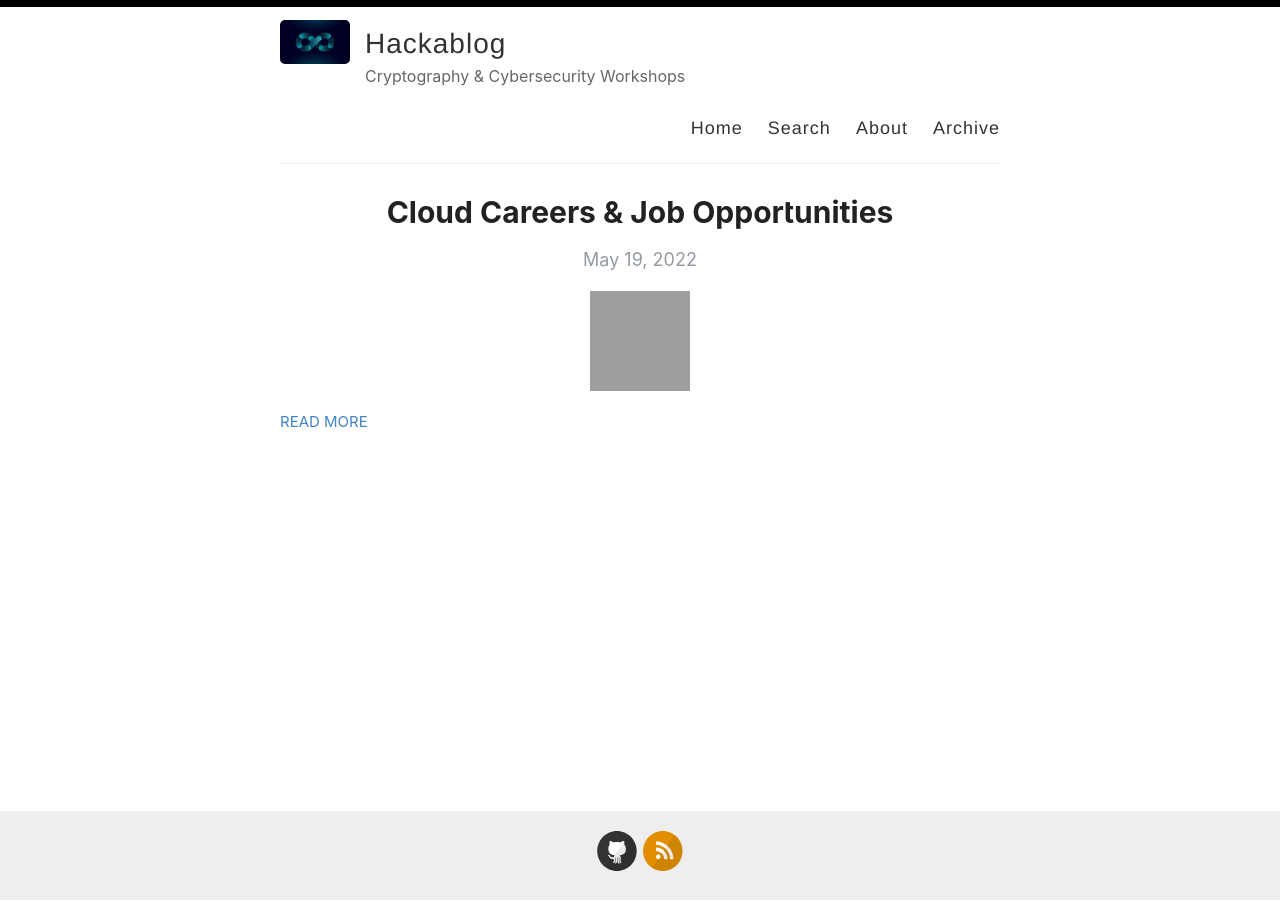
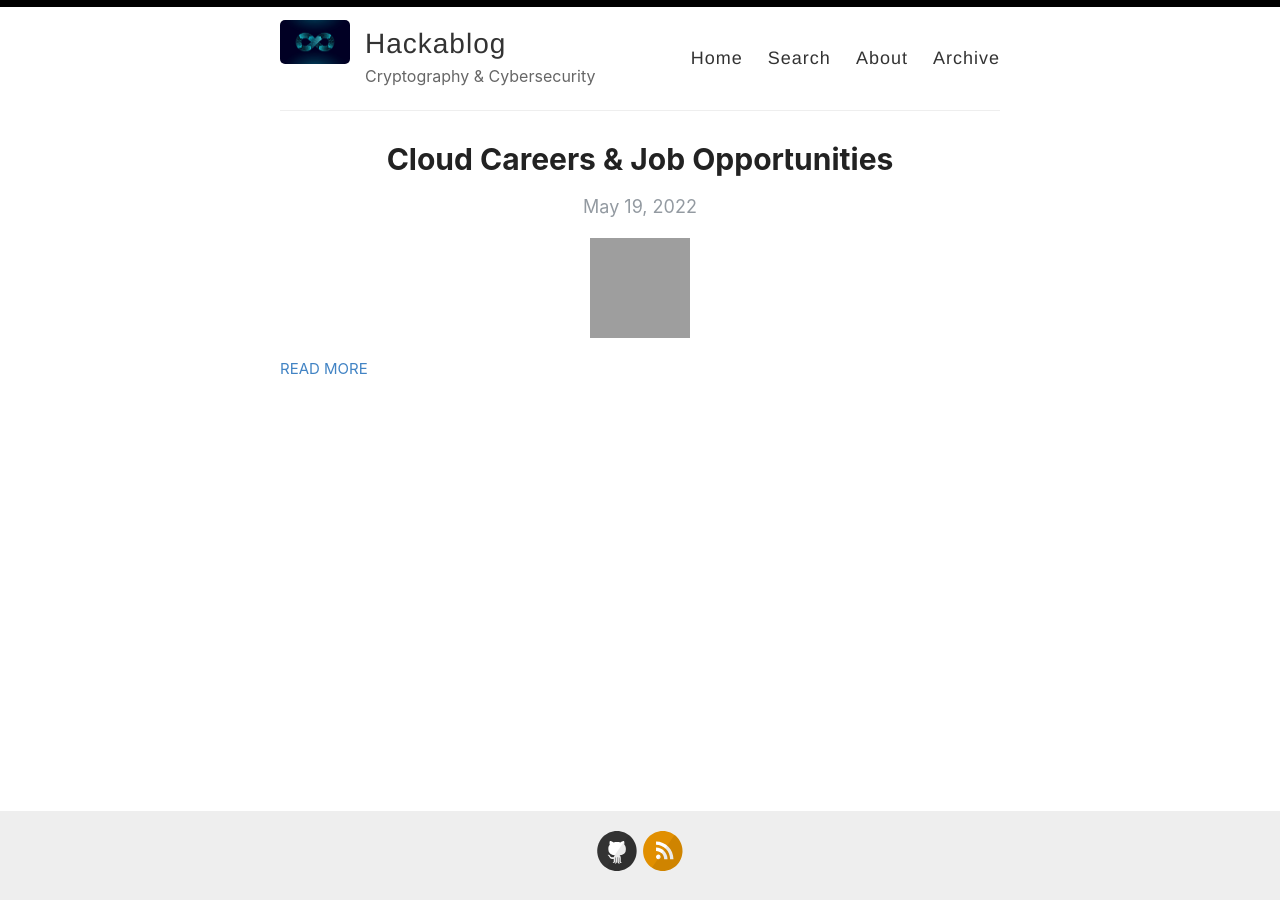
Before and after one commit to jouleffect/hackablog, a Jekyll site: the page built from index.html, in a window 1280 px wide. Built offline with Jekyll 4.4.1, drawn with Linux system fonts in a browser that asks for light colours; the list of posts is cut into pages by our own code; grey boxes are pictures that could not be loaded.

Commit message:
Update _config.yml

```diff
--- a/_config.yml
+++ b/_config.yml
@@ -9,7 +9,7 @@ name: Hackablog
 author: Jouleffect
 
 # Short bio or description (displayed in the header)
-description: Cryptography & Cybersecurity Workshops
+description: Cryptography & Cybersecurity
 
 # URL of your avatar or profile pic (you could use your GitHub profile pic)
 avatar: /images/logo.jpg
```
